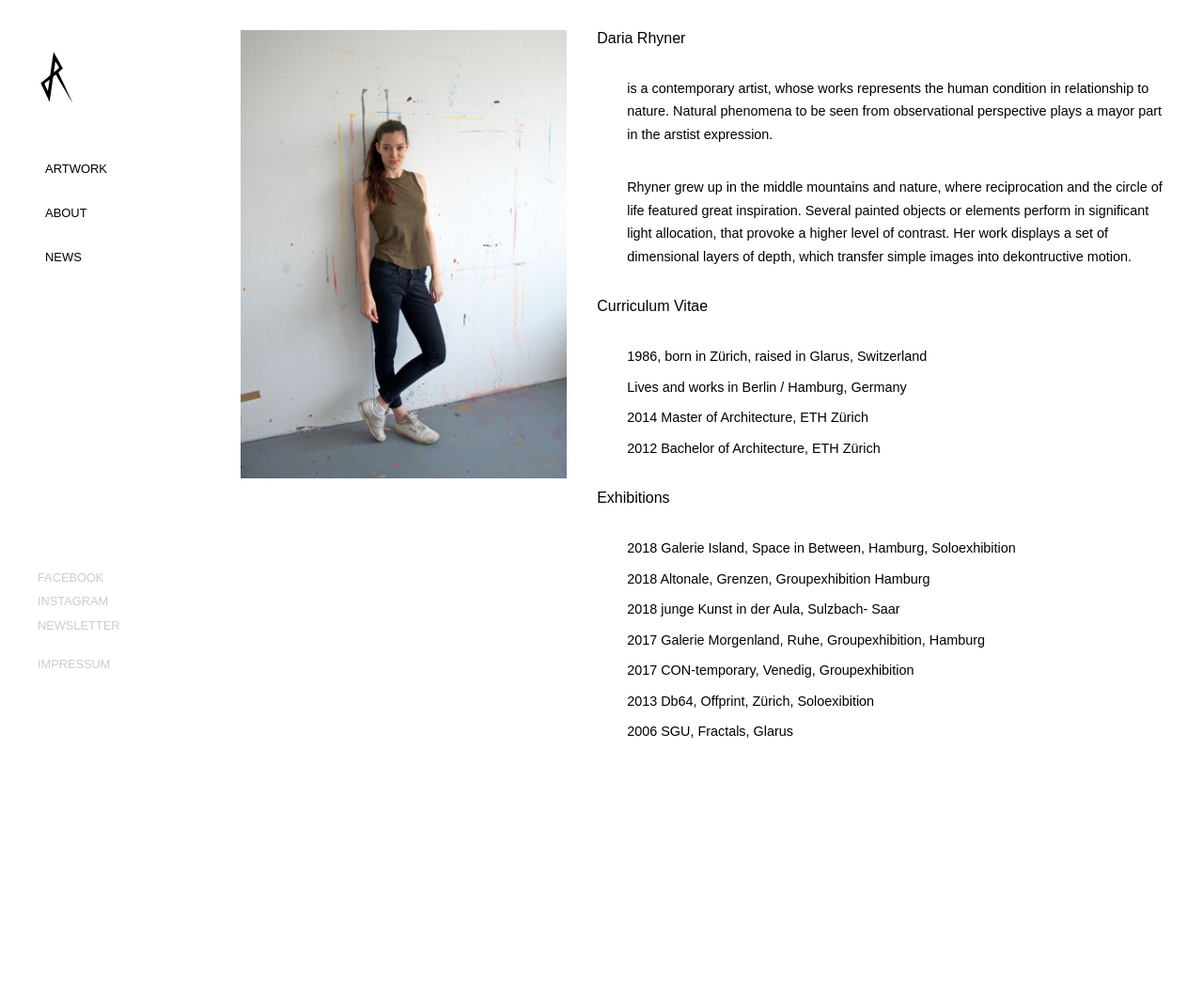
After one commit to mkitzmann/dariarhyner, a Symfony app: template templates/home/about.html.twig in a window 1280 px wide. The commit adds this page. Shown: the whole page at 94% size. Run offline with Twig, Linux system fonts and the light colour scheme; the template is opened without the code that fills it, so the values that code supplies are empty; some libraries are stand-ins or nearby versions.

Commit message:
impressum added

```diff
--- a/public/css/main.css
+++ b/public/css/main.css
@@ -128,6 +128,7 @@ a.active {
 .news-image {
     flex: 0 0 35%;
     min-width: 0;
+    zoom: 2;
 }
 .news-body {
     flex: auto;
@@ -142,11 +143,24 @@ h2 {
     margin-bottom: 2rem;
 }
 
-p {
+p, ul{
     font-family: 'Montserrat', sans-serif;
     font-weight: 300;
     font-size:0.9rem;
-    line-height: 1.5;
+    line-height: 1.7;
+    margin-bottom: 2rem;
+}
+
+li {
+    list-style-type: none;
+    margin-bottom: 0.5rem;
+}
+
+.about p, ul {
+padding-left: 2rem;
+}
+.bottom-spacer {
+    margin-bottom: 4rem;
 }
 
 .bold {
@@ -167,6 +181,10 @@ p {
 .social-buttons a {
     color: #ccc;
     display: block;
+}
+
+.impressum {
+margin-top: 1rem;
 }
 
 img {
@@ -265,7 +283,9 @@ padding: 0;
     .social-buttons a {
         font-size: 0.8em;
     }
-
+    .impressum {
+        margin-top: 0;
+        }
 }
 
 @media screen and (max-height: 750px) and (max-width: 600px) and (orientation: portrait) {
--- a/src/Controller/HomeController.php
+++ b/src/Controller/HomeController.php
@@ -19,7 +19,7 @@ class HomeController extends Controller
             'artworks' => $artworks));
     }
 
-    public function AboutAction()
+    public function ViewAbout()
     {
         return $this->render('home/about.html.twig');
     }
--- a/templates/admin/base-admin.html.twig
+++ b/templates/admin/base-admin.html.twig
@@ -10,13 +10,13 @@
                 <nav>
                     <ul>
                         <li>
-                            <a href="/" class="active">ARTWORK</a>
+                            <a href="/admin" class="active">ARTWORK</a>
                         </li>
                         <li>
-                            <a href="/about">ABOUT</a>
+                            <a href="/admin/about">ABOUT</a>
                         </li>
                         <li>
-                            <a href="/news">NEWS</a>
+                            <a href="/admin/news">NEWS</a>
                         </li>
                     </ul>
                 </nav>
--- /dev/null
+++ b/templates/home/about.html.twig
@@ -0,0 +1,68 @@
+{% extends 'base.html.twig' %}
+
+{% block title %} | About{% endblock %}
+
+{% block body %}
+{% include 'modules/social-buttons.html.twig' %}
+
+    <div class="content">
+        <div class="news-grid">
+                <div class="news-wrapper">
+
+                    <div class="news-image">
+                        <img src="/img/portrait_daria.jpg">
+                    </div>
+                    <div class="news-body about">
+                        <h2>Daria Rhyner</h2>
+                        <p>
+is a contemporary artist, whose works represents the human condition in relationship to nature. Natural phenomena to be seen from observational perspective plays a mayor part in the arstist expression.
+ </p><p>
+Rhyner grew up in the middle mountains and nature, where reciprocation and the circle of life featured great inspiration. Several painted objects or elements perform in significant light allocation, that provoke a higher level of contrast. Her work displays a set of dimensional layers of depth, which transfer simple images into dekontructive motion.
+  </p><p>
+
+
+
+<h2>Curriculum Vitae</h2>
+ <ul>
+ <li>
+1986, born in Zürich, raised in Glarus, Switzerland</li>
+ <li>
+Lives and works in Berlin / Hamburg, Germany</li>
+ <li>
+
+2014  Master of Architecture, ETH Zürich</li>
+ <li>
+2012 Bachelor of Architecture, ETH Zürich</li>
+
+ </ul>
+
+
+<h2>Exhibitions</h2>
+ <ul>
+
+
+
+  <li>
+2018 Galerie Island, Space in Between, Hamburg, Soloexhibition</li>
+
+  <li>
+2018 Altonale, Grenzen, Groupexhibition Hamburg</li>
+  <li>
+2018 junge Kunst in der Aula, Sulzbach- Saar</li>
+  <li>
+2017 Galerie Morgenland,  Ruhe, Groupexhibition, Hamburg</li>
+  <li>
+2017 CON-temporary, Venedig, Groupexhibition</li>
+<li>
+2013 Db64, Offprint, Zürich, Soloexibition</li>
+ <li>
+2006 SGU, Fractals, Glarus
+  </li>
+  </ul>
+  <div class="bottom-spacer" />
+                    </div>
+                </div>
+        </div>
+    </div>
+
+{% endblock %}
--- a/templates/home/index.html.twig
+++ b/templates/home/index.html.twig
@@ -1,11 +1,7 @@
 {% extends 'base.html.twig' %}
 
 {% block body %}
-    <div class="social-buttons">
-        <a href="https://www.facebook.com/dariarhyner/">FACEBOOK</a>
-        <a href="https://www.instagram.com/dariarhyner/">INSTAGRAM</a>
-        <a href="#newsletter">NEWSLETTER</a>
-    </div>
+{% include 'modules/social-buttons.html.twig' %}
 
     <div class="content">
         <div class="image-grid">
--- a/templates/home/single.html.twig
+++ b/templates/home/single.html.twig
@@ -10,14 +10,16 @@
             {{ artwork.description }}
             </div>
             <div class="image-links">
-            <a href="{{ prevlink.slug }}">PREV</a> / <a href="/">OVERVIEW</a> / <a href="{{ nextlink.slug }}">NEXT</a>
+            <a href="{{ prevlink.slug }}">PREV</a> / <a href="/">GALLERY</a> / <a href="{{ nextlink.slug }}">NEXT</a>
             </div>
         </div>
 
     <div class="content">
 
             <div class="image-single-wrapper">
+            <a href="/">
             <img src="{{ asset('/art/' ~ artwork.image ) | imagine_filter('medium') }}" srcset="{{ asset('/art/' ~ artwork.image ) | imagine_filter('small') }} 600w,{{ asset('/art/' ~ artwork.image ) | imagine_filter('medium') }} 1000w, {{ asset('/art/' ~ artwork.image ) | imagine_filter('large') }} 1400w"/>
+            </a>
             </div>
 
    </div>
--- /dev/null
+++ b/templates/modules/social-buttons.html.twig
@@ -0,0 +1,7 @@
+
+    <div class="social-buttons">
+        <a href="https://www.facebook.com/dariarhyner/">FACEBOOK</a>
+        <a href="https://www.instagram.com/dariarhyner/">INSTAGRAM</a>
+        <a href="#newsletter">NEWSLETTER</a>
+        <a href="/impressum" class="impressum">IMPRESSUM</a>
+    </div>
```
Also changed, not shown: templates/home/news.html.twig (+3 -5 lines), public/img/portrait_daria.jpg (added).
